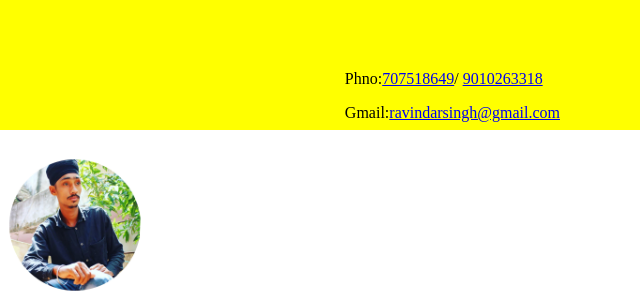
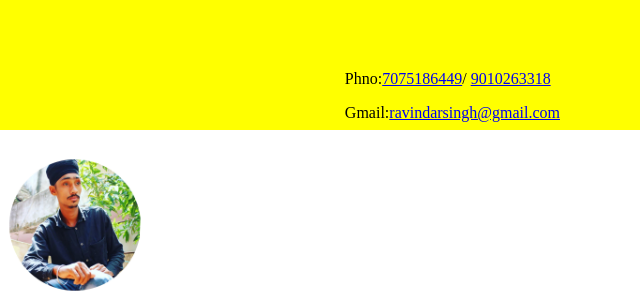
Before and after one commit to santok198402/DilipSinghFabricationWorks, a plain HTML site: page index.html in a window 1280 px wide. Shown: the top 293 px of the page, 640-1280 px from the left. Drawn offline with Linux system fonts and the light colour scheme.

Commit message:
Update index.html

```diff
--- a/index.html
+++ b/index.html
@@ -14,7 +14,7 @@
     <h1 aign="center">Dilip Singh Fabrication Works</h1>
 
 <div class="phno">
-        Phno:<a href="tel:7075186449" >707518649</a>/
+        Phno:<a href="tel:7075186449" >7075186449</a>/
           <a href="tel:9010263318" >9010263318</a>
           <p>
             Gmail:<a href="mailto:ravindarsingh7075@gmail.com">ravindarsingh@gmail.com</a>
```
